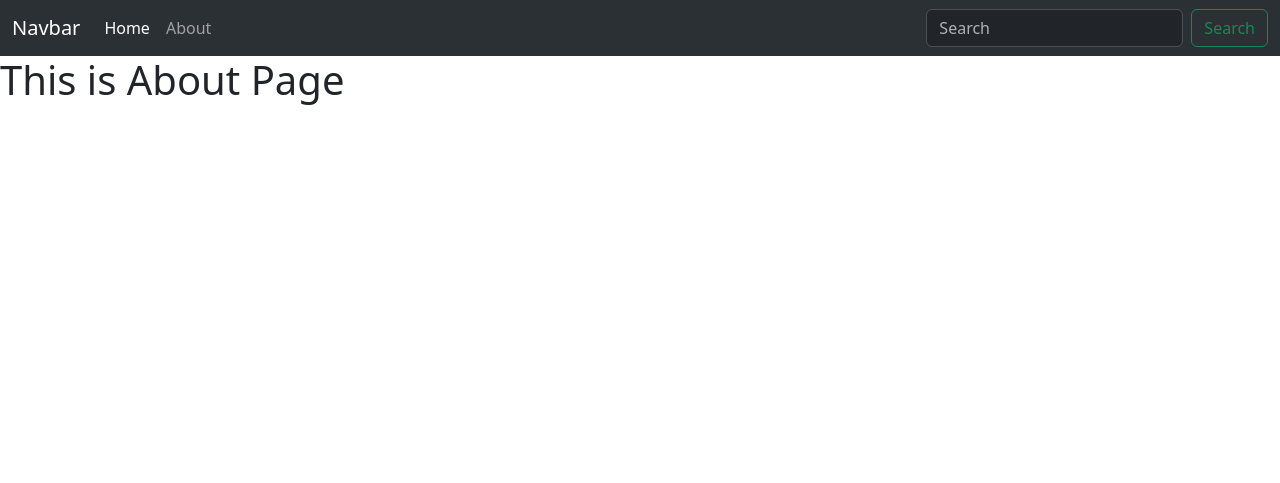
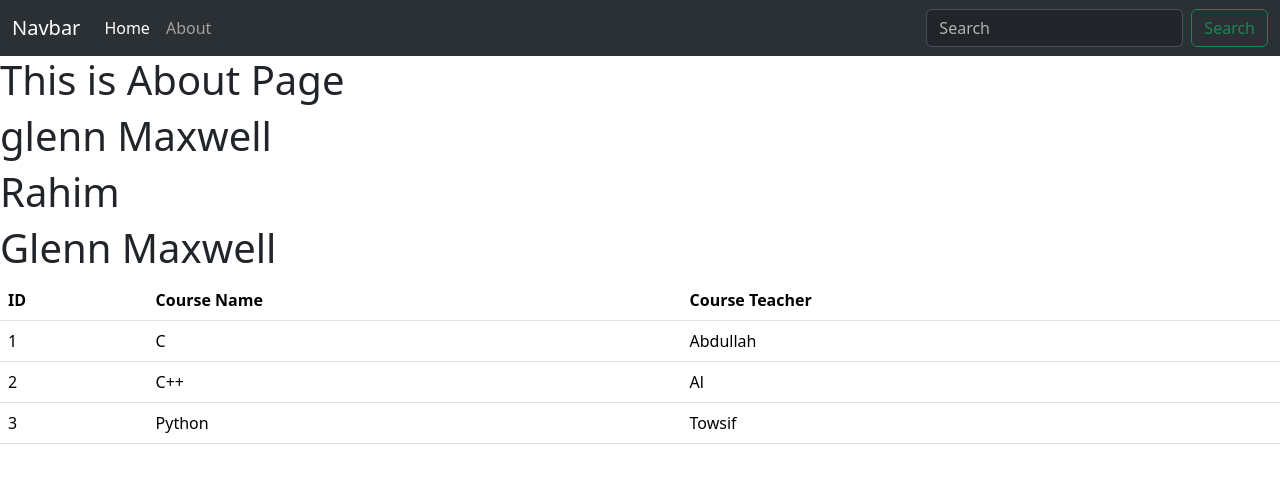
Before and after one commit to AbdullahAlTowsif/fourth-django-url-tags-template-inheritance, a Django app: page /first_app/about/ in a window 1280 px wide. Shown: the top 483 px of the page. Run offline with Django 5.2, Linux system fonts and the light colour scheme.

Commit message:
custom template and tags added

```diff
--- a/first_app/templates/first_app/about.html
+++ b/first_app/templates/first_app/about.html
@@ -1,3 +1,14 @@
 {% extends "base.html" %}
+{% load first_tags %}
+
 {% block title %}AboutPage{% endblock  %}
-{% block content %} {{ block.super }} About Page{% endblock  %}
+
+{% block content %}
+{{ block.super }} About Page
+<h1>{{author}}</h1>
+<h1>{{author|change_name:'change'}}</h1>
+<h1>{{author|change_name:'title'}}</h1>
+
+{% show_courses %}
+
+{% endblock  %}
--- /dev/null
+++ b/first_app/templatetags/first_tags.py
@@ -0,0 +1,34 @@
+from django import template
+from django.template.loader import get_template
+
+register = template.Library()
+
+def my_template(value, arg):
+    if arg == 'change':
+        value = 'Rahim'
+        return value
+    if arg == 'title':
+        return value.title()
+
+def show_courses():
+    courses = [
+        {
+            'id': 1,
+            'course': 'C',
+            'teacher': 'Abdullah'
+        },
+        {
+            'id': 2,
+            'course': 'C++',
+            'teacher': 'Al'
+        },
+        {
+            'id': 3,
+            'course': 'Python',
+            'teacher': 'Towsif'
+        }
+    ]
+    return {'courses': courses}
+courses_template = get_template('first_app/courses.html')
+register.filter('change_name', my_template)
+register.inclusion_tag(courses_template)(show_courses)
--- a/first_app/views.py
+++ b/first_app/views.py
@@ -22,4 +22,4 @@ def home(request):
     ]})
 
 def about(request):
-    return render(request, './first_app/about.html')
+    return render(request, './first_app/about.html', {'author': 'glenn Maxwell'})
```
Also changed, not shown: first_app/templates/first_app/courses.html (added, +20 -0 lines), README.md (added), first_app/templatetags/__init__.py (added).
